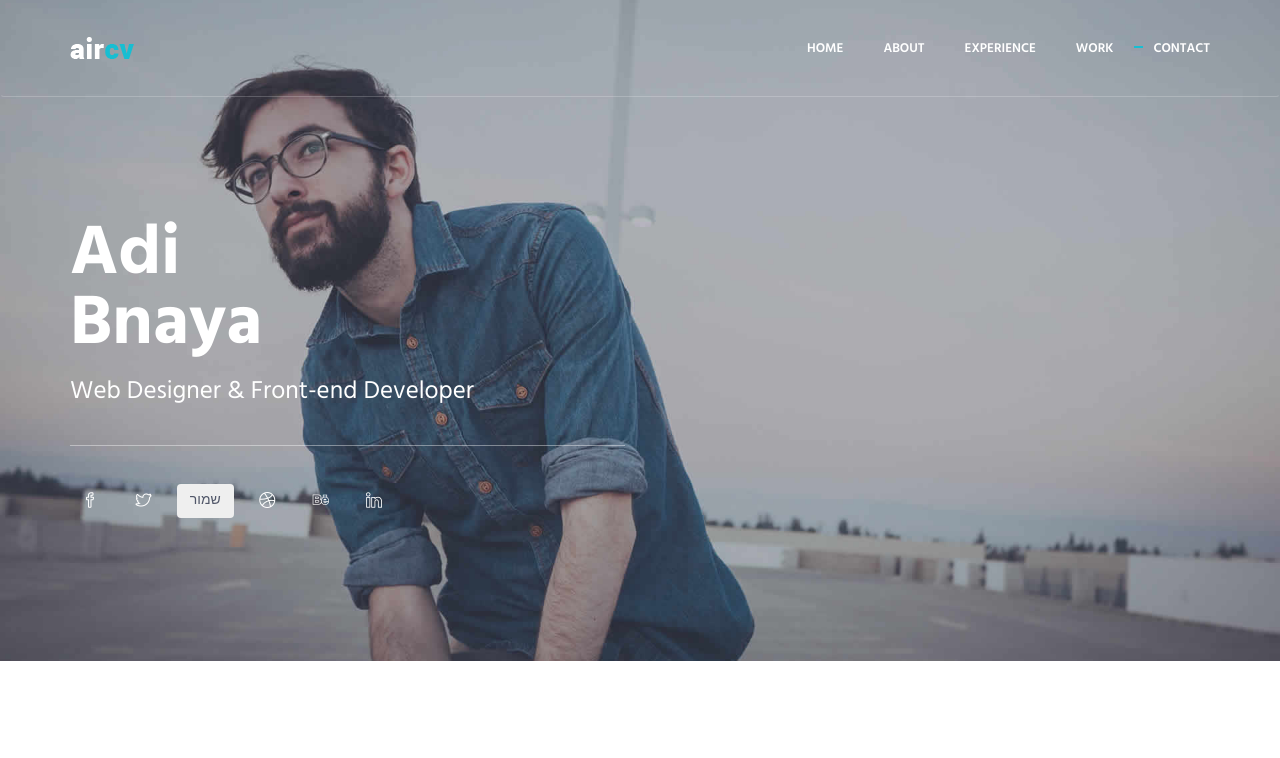
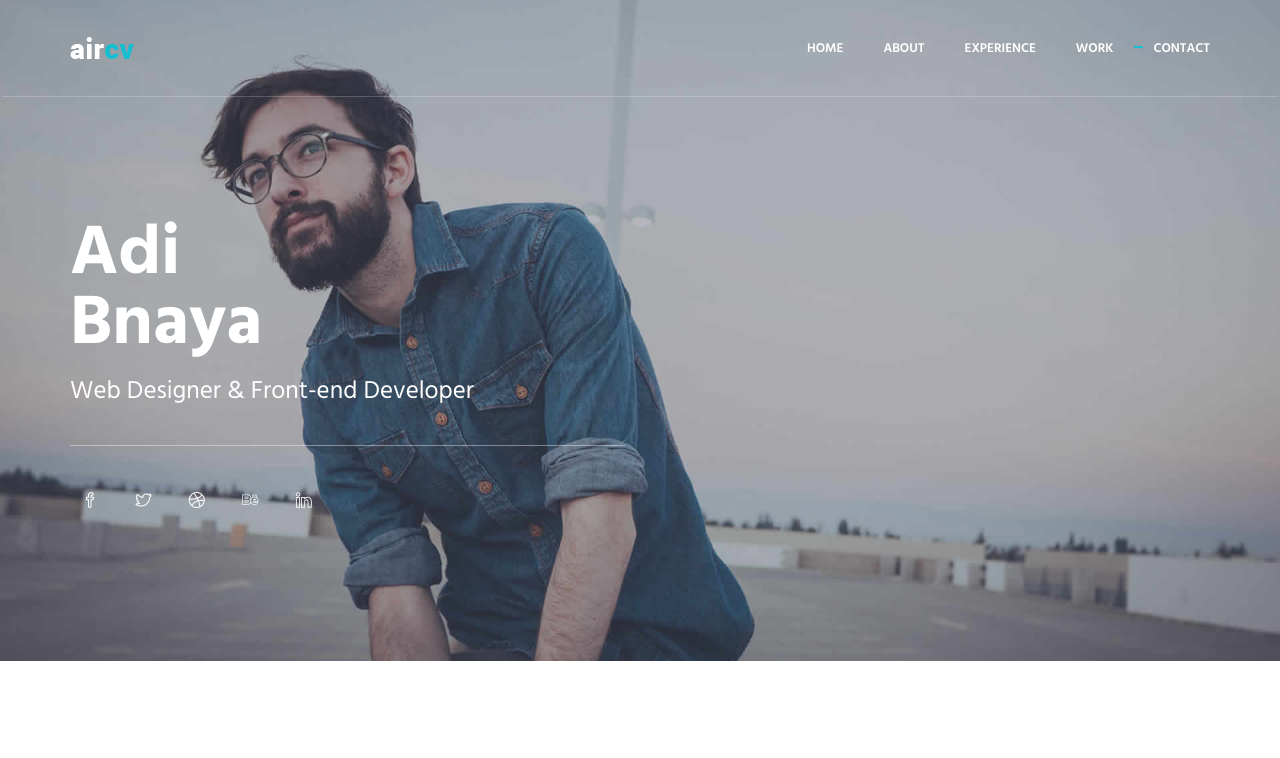
Before and after one commit to adibnaya/cvSite, a plain HTML site: page index.html in a window 1280 px wide. Shown: the top 758 px of the page. Drawn offline with Linux system fonts and the light colour scheme.

Commit message:
Remove vcf link

```diff
--- a/index.html
+++ b/index.html
@@ -92,8 +92,7 @@
                         <ul class="list-inline">
                             <li><a href="#" class="social-icons"><i class="icon-social-facebook"></i></a></li>
                             <li><a href="#" class="social-icons"><i class="icon-social-twitter"></i></a></li>
-                            <li><input class="btn" title="Tooltip" onclick="window.open('vcf/adibnaya.vcf')" type="button" value="שמור" /></li>
-                            <li><a href="vcf/adibnaya.vcf" class="social-icons"><i class="icon-social-dribbble"></i></a></li>
+                            <li><a href="#" class="social-icons"><i class="icon-social-dribbble"></i></a></li>
                             <li><a href="#" class="social-icons"><i class="icon-social-behance"></i></a></li>
                             <li><a href="#" class="social-icons"><i class="icon-social-linkedin"></i></a></li>
                         </ul>
```
